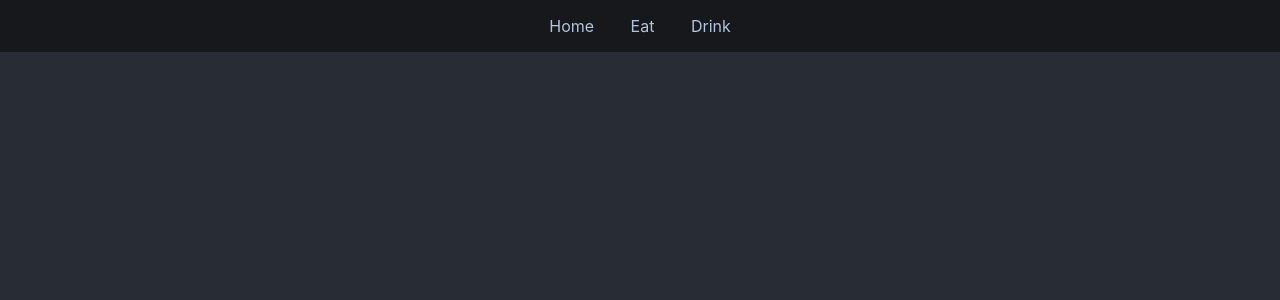
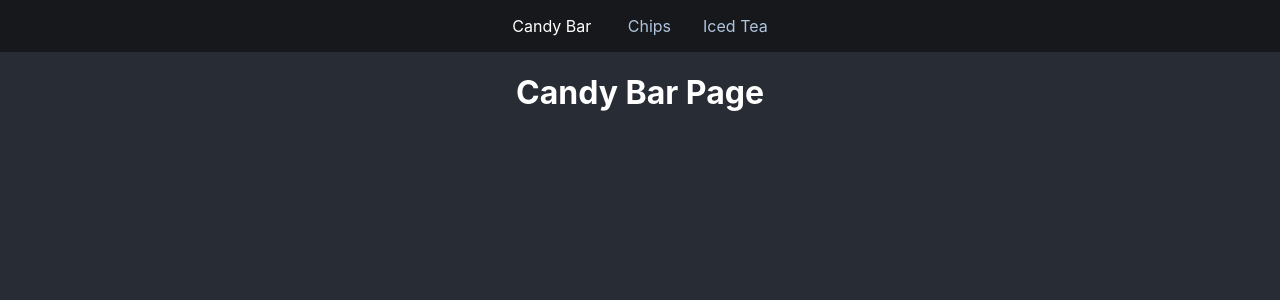
Before and after one commit to Rajayne/CRARouter, a React (Create React App) app: page /candybar in a window 1280 px wide. Before the commit this address had no page. Shown: the top 300 px of the page. Built offline with nearby package versions, Linux system fonts and the light colour scheme.

Commit message:
Edit components to VendingMachine components

```diff
--- a/src/App.js
+++ b/src/App.js
@@ -3,9 +3,10 @@ import { BrowserRouter, Routes, Route } from "react-router-dom";
 import "./App.css";
 
 import NavBar from "./NavBar";
-import Home from "./Home";
-import Eat from "./Eat";
-import Drink from "./Drink";
+import VendingMachine from "./VendingMachine";
+import CandyBar from "./CandyBar";
+import Chips from "./Chips";
+import IcedTea from "./IcedTea";
 
 function App() {
   return (
@@ -13,9 +14,10 @@ function App() {
       <BrowserRouter>
         <NavBar />
         <Routes>
-          <Route exact path="/" element={<Home />} />
-          <Route exact path="/eat" element={<Eat />} />
-          <Route exact path="/drink" element={<Drink />} />
+          <Route exact path="/" element={<VendingMachine />} />
+          <Route exact path="/candybar" element={<CandyBar />} />
+          <Route exact path="/chips" element={<Chips />} />
+          <Route exact path="/icedtea" element={<IcedTea />} />
         </Routes>
       </BrowserRouter>
     </main>
--- /dev/null
+++ b/src/CandyBar.js
@@ -0,0 +1,11 @@
+import React from "react";
+
+const CandyBar = () => {
+  return (
+    <div>
+      <h1>Candy Bar Page</h1>
+    </div>
+  );
+};
+
+export default CandyBar;
--- /dev/null
+++ b/src/Chips.js
@@ -0,0 +1,11 @@
+import React from "react";
+
+const Chips = () => {
+  return (
+    <div>
+      <h1>Chips Page</h1>
+    </div>
+  );
+};
+
+export default Chips;
--- a/src/Drink.js
+++ /dev/null
@@ -1,11 +0,0 @@
-import React from "react";
-
-const Drink = () => {
-  return (
-    <div>
-      <h1>Drink Page</h1>
-    </div>
-  );
-};
-
-export default Drink;
--- a/src/Eat.js
+++ /dev/null
@@ -1,11 +0,0 @@
-import React from "react";
-
-const Eat = () => {
-  return (
-    <div>
-      <h1>Eat Page</h1>
-    </div>
-  );
-};
-
-export default Eat;
--- a/src/Home.js
+++ /dev/null
@@ -1,11 +0,0 @@
-import React from "react";
-
-const Home = () => {
-  return (
-    <div>
-      <h1>Home Page</h1>
-    </div>
-  );
-};
-
-export default Home;
--- /dev/null
+++ b/src/IcedTea.js
@@ -0,0 +1,11 @@
+import React from "react";
+
+const IcedTea = () => {
+  return (
+    <div>
+      <h1>Iced Tea Page</h1>
+    </div>
+  );
+};
+
+export default IcedTea;
--- a/src/NavBar.js
+++ b/src/NavBar.js
@@ -4,14 +4,14 @@ import { NavLink } from "react-router-dom";
 const NavBar = () => {
   return (
     <nav className="navbar-links">
-      <NavLink className="link" exact to="/">
-        Home
+      <NavLink className="link" exact to="/candybar">
+        Candy Bar
       </NavLink>{" "}
-      <NavLink className="link" exact to="/eat">
-        Eat
-      </NavLink>{" "}
-      <NavLink className="link" exact to="/drink">
-        Drink
+      <NavLink className="link" exact to="/chips">
+        Chips
+      </NavLink>
+      <NavLink className="link" exact to="/icedtea">
+        Iced Tea
       </NavLink>
     </nav>
   );
--- /dev/null
+++ b/src/VendingMachine.js
@@ -0,0 +1,11 @@
+import React from "react";
+
+const VendingMachine = () => {
+  return (
+    <div>
+      <h1>Vending Machine</h1>
+    </div>
+  );
+};
+
+export default VendingMachine;
```
